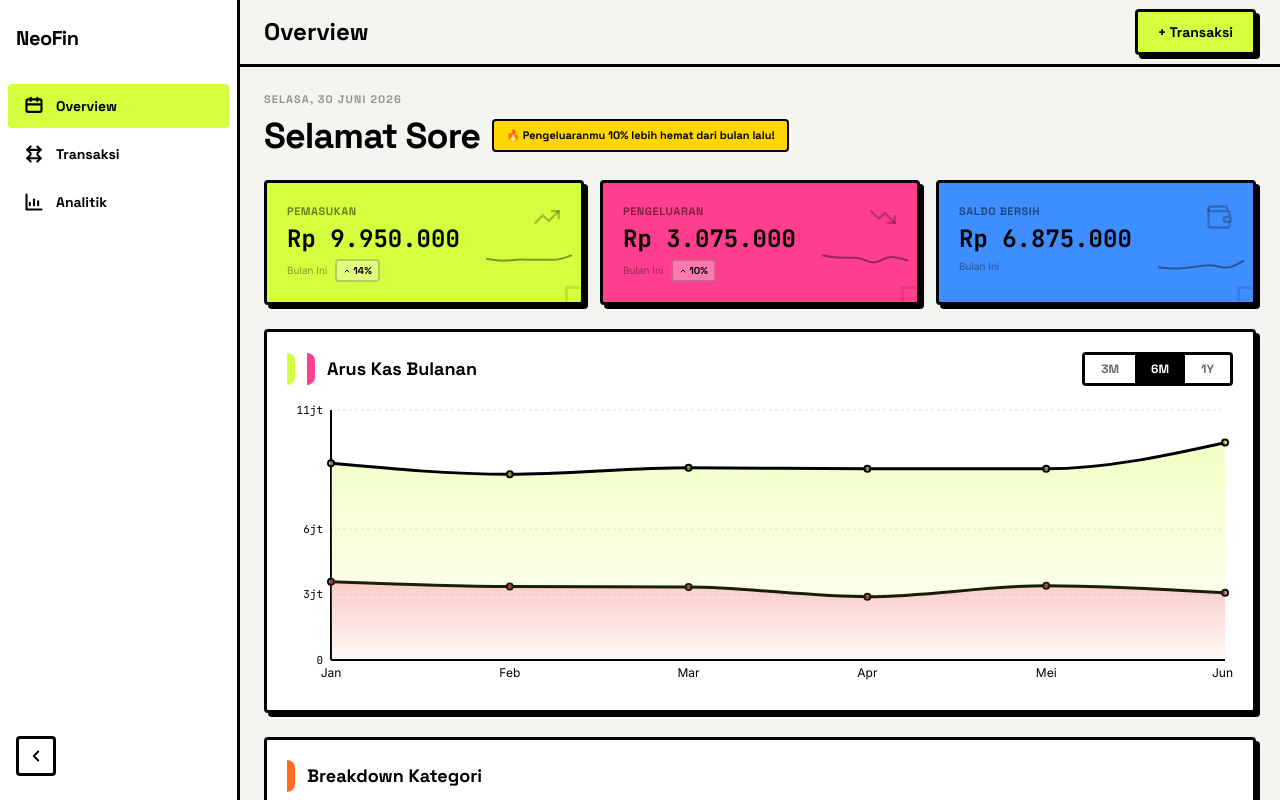
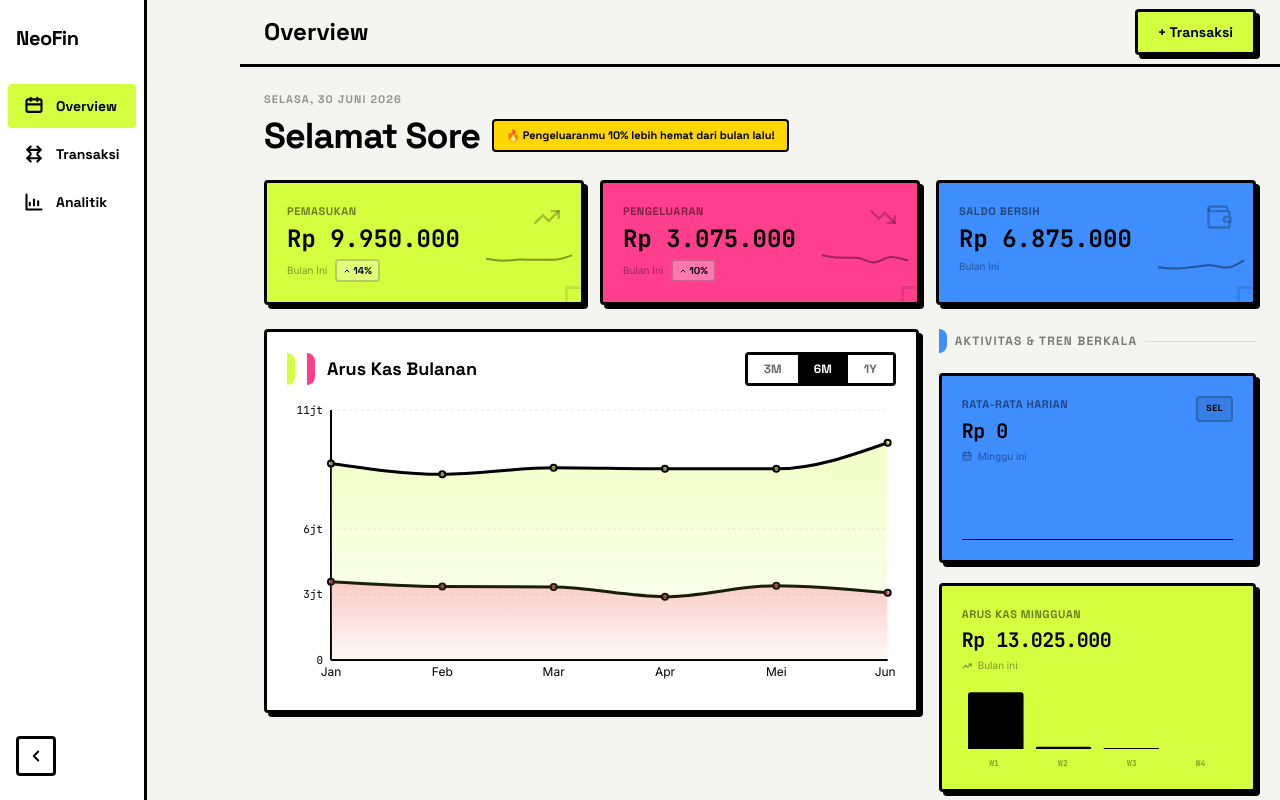
Before and after one commit to j0nsss/Persolnal-Finance-Tracker, a React (Vite) app: page / in a window 1280 px wide. Shown: the top 800 px of the page. Built offline with nearby package versions, Linux system fonts and the light colour scheme.

Commit message:
Add Daily Tracker + Weekly Trend widgets in 2-col right panel

```diff
--- /dev/null
+++ b/src/features/dashboard/components/DailyTrackerCard.tsx
@@ -0,0 +1,94 @@
+import { useMemo } from "react";
+import { motion } from "framer-motion";
+import { AreaChart, Area, ResponsiveContainer } from "recharts";
+import { startOfWeek, endOfWeek, eachDayOfInterval } from "date-fns";
+import { CalendarDays } from "lucide-react";
+import type { Transaction } from "../../../types/transaction";
+import { formatCurrency } from "../../../lib/utils";
+
+interface DailyTrackerCardProps {
+  transactions: Transaction[];
+}
+
+const DAY_LABELS = ["Sen", "Sel", "Rab", "Kam", "Jum", "Sab", "Min"];
+
+export function DailyTrackerCard({ transactions }: DailyTrackerCardProps) {
+  const { dailyData, average, todayLabel } = useMemo(() => {
+    const now = new Date();
+    const weekStart = startOfWeek(now, { weekStartsOn: 1 });
+    const weekEnd = endOfWeek(now, { weekStartsOn: 1 });
+    const days = eachDayOfInterval({ start: weekStart, end: weekEnd });
+
+    const dailyData = days.map((day, i) => {
+      const dayStart = new Date(day);
+      dayStart.setHours(0, 0, 0, 0);
+      const dayEnd = new Date(day);
+      dayEnd.setHours(23, 59, 59, 999);
+
+      let total = 0;
+      for (const t of transactions) {
+        const tTime = new Date(t.date).getTime();
+        if (tTime >= dayStart.getTime() && tTime <= dayEnd.getTime()) {
+          if (t.type === "expense") total += t.amount;
+        }
+      }
+      return { day: DAY_LABELS[i], value: total };
+    });
+
+    const daysSoFar = days.filter((d) => d <= now).length;
+    const totalExpense = dailyData.reduce((s, d) => s + d.value, 0);
+    const average = Math.round(totalExpense / Math.max(1, daysSoFar));
+    const todayLabel = DAY_LABELS[days.findIndex((d) => d.toDateString() === now.toDateString())] || "Hari";
+
+    return { dailyData, average, todayLabel };
+  }, [transactions]);
+
+  return (
+    <motion.div
+      whileHover={{ scale: 1.01, translateY: -2 }}
+      transition={{ type: "spring", stiffness: 400, damping: 25 }}
+      className="rounded-brutal border-3 border-base-ink bg-[#3F8EFF] shadow-brutal p-5"
+    >
+      <div className="flex items-start justify-between">
+        <div>
+          <p className="font-display font-bold text-[11px] text-black/50 uppercase tracking-wider">
+            Rata-rata Harian
+          </p>
+          <p className="font-mono tracking-tight tabular-nums text-xl font-bold text-black mt-1">
+            {formatCurrency(average)}
+          </p>
+          <div className="flex items-center gap-1.5 mt-1">
+            <CalendarDays size={10} strokeWidth={2.5} className="text-black/40" />
+            <p className="font-body text-[10px] text-black/40">Minggu ini</p>
+          </div>
+        </div>
+        <div className="rounded-brutal border-2 border-black/20 bg-black/10 px-2 py-1">
+          <p className="font-display font-bold text-[9px] text-black uppercase tracking-wider">{todayLabel}</p>
+        </div>
+      </div>
+
+      <div className="h-16 mt-3">
+        <ResponsiveContainer width="100%" height="100%">
+          <AreaChart data={dailyData} margin={{ top: 2, right: 0, left: 0, bottom: 0 }}>
+            <defs>
+              <linearGradient id="dailyGrad" x1="0" y1="0" x2="0" y2="1">
+                <stop offset="0%" stopColor="#000000" stopOpacity={0.25} />
+                <stop offset="100%" stopColor="#000000" stopOpacity={0.0} />
+              </linearGradient>
+            </defs>
+            <Area
+              type="monotone"
+              dataKey="value"
+              stroke="#000000"
+              strokeWidth={2}
+              fill="url(#dailyGrad)"
+              dot={false}
+              isAnimationActive={true}
+              animationDuration={800}
+            />
+          </AreaChart>
+        </ResponsiveContainer>
+      </div>
+    </motion.div>
+  );
+}
--- a/src/features/dashboard/components/DashboardOverview.tsx
+++ b/src/features/dashboard/components/DashboardOverview.tsx
@@ -7,9 +7,11 @@ import { useDashboardSummary } from "../hooks/useDashboardSummary";
 import { SummaryCardGroup } from "./SummaryCardGroup";
 import { ChartFilterBar, type PeriodFilter } from "./ChartFilterBar";
 import { MonthlyAreaChart } from "./MonthlyAreaChart";
+import { DailyTrackerCard } from "./DailyTrackerCard";
+import { WeeklyTrendCard } from "./WeeklyTrendCard";
 import { CategoryDonutChart } from "./CategoryDonutChart";
 import { formatCurrency } from "../../../lib/utils";
-import { subMonths, startOfMonth, endOfMonth, format } from "date-fns";
+import { subMonths, startOfMonth, endOfMonth } from "date-fns";
 
 const containerVariants = {
   hidden: { opacity: 0 },
@@ -151,12 +153,26 @@ export function DashboardOverview() {
         <SummaryCardGroup data={extendedSummary} period={summary.period} />
       </motion.div>
 
-      <motion.div variants={itemVariants}>
-        <Card className="p-5">
-          <ChartFilterBar period={period} onPeriodChange={setPeriod} />
-          <MonthlyAreaChart transactions={transactions} period={period} />
-        </Card>
-      </motion.div>
+      <div className="grid grid-cols-1 lg:grid-cols-3 gap-5">
+        <motion.div variants={itemVariants} className="lg:col-span-2">
+          <Card className="p-5">
+            <ChartFilterBar period={period} onPeriodChange={setPeriod} />
+            <MonthlyAreaChart transactions={transactions} period={period} />
+          </Card>
+        </motion.div>
+
+        <motion.div variants={itemVariants} className="lg:col-span-1 flex flex-col gap-5">
+          <div className="flex items-center gap-2">
+            <div className="w-2 h-6 bg-accent-blue rounded-r-full" />
+            <p className="font-display font-bold text-xs text-base-ink/50 uppercase tracking-widest">
+              Aktivitas &amp; Tren Berkala
+            </p>
+            <div className="h-px flex-1 bg-base-ink/10" />
+          </div>
+          <DailyTrackerCard transactions={transactions} />
+          <WeeklyTrendCard transactions={transactions} />
+        </motion.div>
+      </div>
 
       <motion.div variants={itemVariants}>
         <Card className="p-5">
--- /dev/null
+++ b/src/features/dashboard/components/WeeklyTrendCard.tsx
@@ -0,0 +1,96 @@
+import { useMemo } from "react";
+import { motion } from "framer-motion";
+import { BarChart, Bar, ResponsiveContainer } from "recharts";
+import { TrendingUp } from "lucide-react";
+import type { Transaction } from "../../../types/transaction";
+import { formatCurrency } from "../../../lib/utils";
+
+interface WeeklyTrendCardProps {
+  transactions: Transaction[];
+}
+
+const WEEK_LABELS = ["Minggu 1", "Minggu 2", "Minggu 3", "Minggu 4"];
+
+export function WeeklyTrendCard({ transactions }: WeeklyTrendCardProps) {
+  const { weeklyData, totalMovement } = useMemo(() => {
+    const now = new Date();
+    const year = now.getFullYear();
+    const month = now.getMonth();
+
+    const weeks = [
+      { start: new Date(year, month, 1), end: new Date(year, month, 7) },
+      { start: new Date(year, month, 8), end: new Date(year, month, 14) },
+      { start: new Date(year, month, 15), end: new Date(year, month, 21) },
+      { start: new Date(year, month, 22), end: new Date(year, month + 1, 0) },
+    ];
+
+    const weeklyData = weeks.map((week, i) => {
+      const weekStart = new Date(week.start);
+      weekStart.setHours(0, 0, 0, 0);
+      const weekEnd = new Date(week.end);
+      weekEnd.setHours(23, 59, 59, 999);
+
+      let total = 0;
+      for (const t of transactions) {
+        const tTime = new Date(t.date).getTime();
+        if (tTime >= weekStart.getTime() && tTime <= weekEnd.getTime()) {
+          total += t.amount;
+        }
+      }
+      return { week: WEEK_LABELS[i], value: total };
+    });
+
+    const totalMovement = weeklyData.reduce((s, d) => s + d.value, 0);
+
+    return { weeklyData, totalMovement };
+  }, [transactions]);
+
+  const maxVal = Math.max(...weeklyData.map((d) => d.value), 1);
+
+  return (
+    <motion.div
+      whileHover={{ scale: 1.01, translateY: -2 }}
+      transition={{ type: "spring", stiffness: 400, damping: 25 }}
+      className="rounded-brutal border-3 border-base-ink bg-[#D4FF3F] shadow-brutal p-5"
+    >
+      <div className="flex items-start justify-between">
+        <div>
+          <p className="font-display font-bold text-[11px] text-black/50 uppercase tracking-wider">
+            Arus Kas Mingguan
+          </p>
+          <p className="font-mono tracking-tight tabular-nums text-xl font-bold text-black mt-1">
+            {formatCurrency(totalMovement)}
+          </p>
+          <div className="flex items-center gap-1.5 mt-1">
+            <TrendingUp size={10} strokeWidth={2.5} className="text-black/40" />
+            <p className="font-body text-[10px] text-black/40">Bulan ini</p>
+          </div>
+        </div>
+      </div>
+
+      <div className="h-16 mt-3">
+        <ResponsiveContainer width="100%" height="100%">
+          <BarChart data={weeklyData} margin={{ top: 2, right: 0, left: 0, bottom: 0 }}>
+            <Bar
+              dataKey="value"
+              fill="#000000"
+              stroke="#000000"
+              strokeWidth={1.5}
+              radius={[2, 2, 0, 0]}
+              isAnimationActive={true}
+              animationDuration={800}
+            />
+          </BarChart>
+        </ResponsiveContainer>
+      </div>
+
+      <div className="grid grid-cols-4 gap-1 mt-2">
+        {weeklyData.map((d) => (
+          <div key={d.week} className="text-center">
+            <p className="font-mono text-[8px] text-black/40 font-bold">{d.week.replace("Minggu ", "W")}</p>
+          </div>
+        ))}
+      </div>
+    </motion.div>
+  );
+}
```
